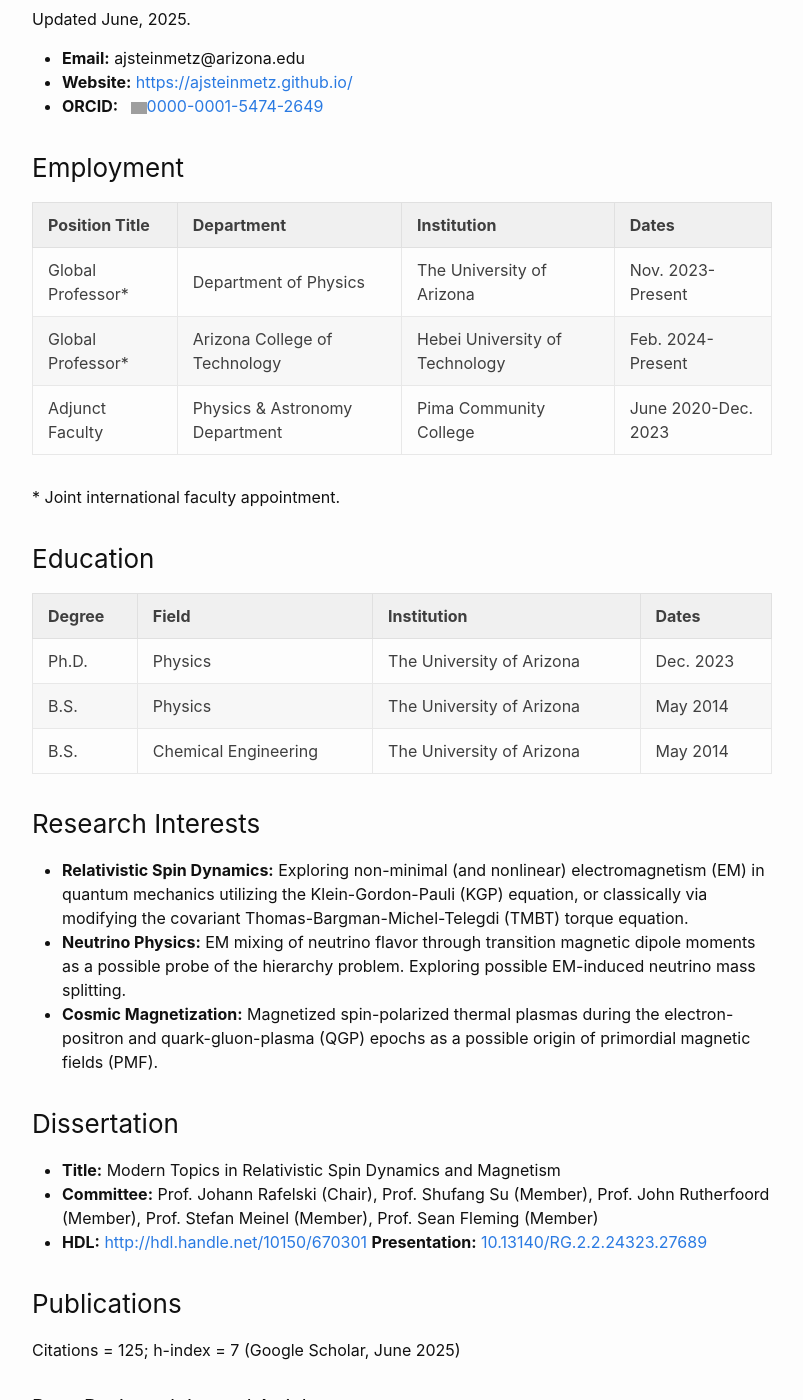
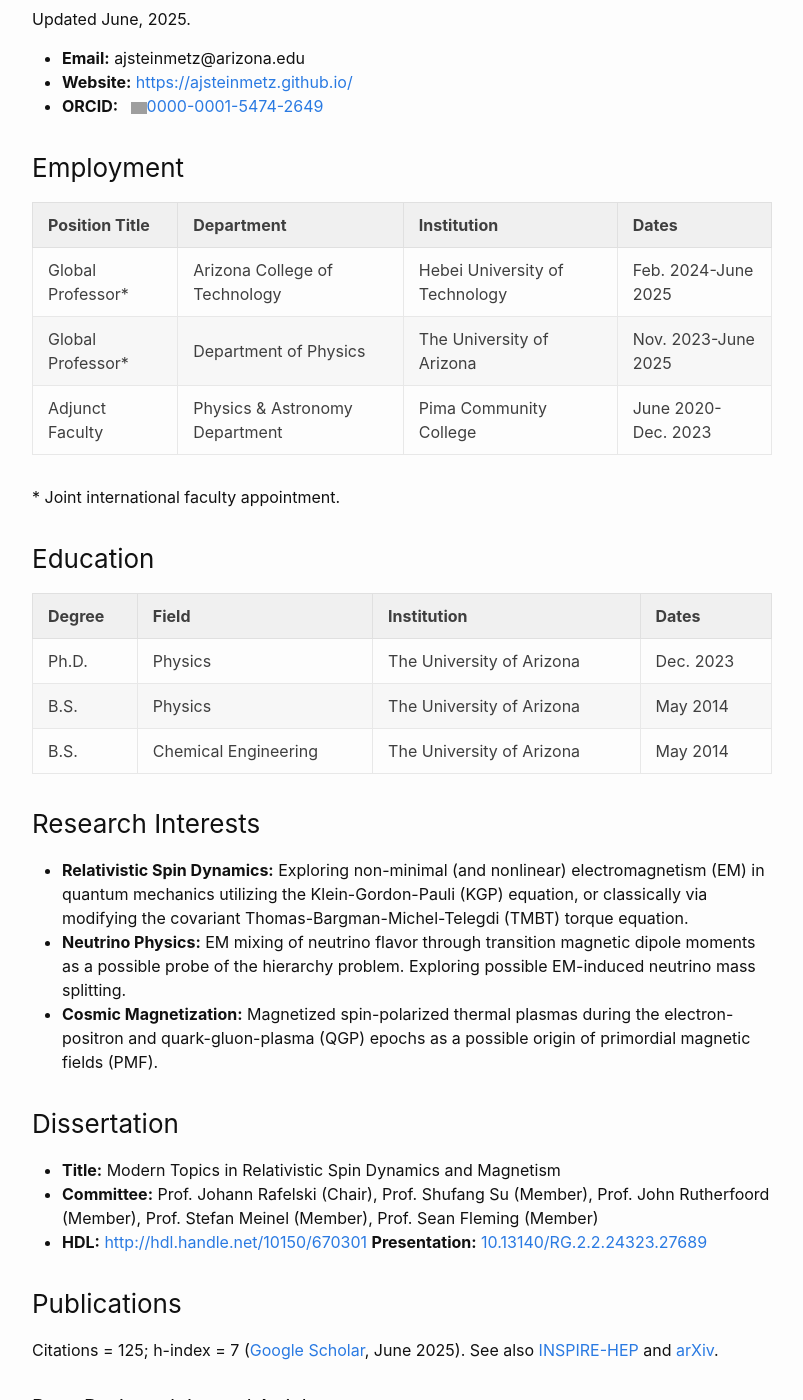
Before and after one commit to ajsteinmetz/ajsteinmetz.github.io, a Jekyll site: the page built from cv.md, in a window 1280 px wide and 1400 px high, scrolled down 217 px. Shown: the whole window, without its empty margins (238-1041 px from the left). Built offline with Jekyll 4.4.1, drawn with Linux system fonts in a browser that asks for light colours; our own code applies the rules of GitHub Pages for plain Markdown files; comment, search, counter and statistics services are not loaded; some of the changed lines change nothing that is shown; some of the changed text lies outside the part shown; grey boxes are pictures that could not be loaded.

Commit message:
Update cv.md

```diff
--- a/cv.md
+++ b/cv.md
@@ -12,8 +12,8 @@
 
 | Position Title        | Department                         | Institution                     | Dates                 |
 |----------------------|------------------------------------|---------------------------------|-----------------------|
-| Global Professor\*     | Department of Physics              | The University of Arizona       | Nov. 2023-Present   |
-| Global Professor\*     | Arizona College of Technology      | Hebei University of Technology  | Feb. 2024-Present   |
+| Global Professor\*     | Arizona College of Technology      | Hebei University of Technology  | Feb. 2024-June 2025   |
+| Global Professor\*     | Department of Physics              | The University of Arizona       | Nov. 2023-June 2025   |
 | Adjunct Faculty      | Physics & Astronomy Department     | Pima Community College          | June 2020-Dec. 2023 |
 
 \* Joint international faculty appointment.
@@ -40,7 +40,7 @@
 
 ### Publications
 
-Citations = 125; h-index = 7 (Google Scholar, June 2025)
+Citations = 125; h-index = 7 ([Google Scholar](https://scholar.google.com/citations?user=fJBK1GIAAAAJ), June 2025). See also [INSPIRE-HEP](https://inspirehep.net/authors/1796313) and [arXiv](https://arxiv.org/a/steinmetz_a_1.html).
 
 #### Peer-Reviewed Journal Articles
 
@@ -141,17 +141,11 @@
 
 ### Other Links and Websites
 
-Science:
-- [UA Faculty Page](https://w3.physics.arizona.edu/person/andrew-steinmetz)
-- [INSPIRE-HEP](https://inspirehep.net/authors/1796313)
-- [Google Scholar](https://scholar.google.com/citations?user=fJBK1GIAAAAJ)
-- [arXiv](https://arxiv.org/a/steinmetz_a_1.html)
-- [GitHub](https://github.com/ajsteinmetz)
 
-Socials:
-- [BlueSky](https://bsky.app/profile/ajsteinmetz.com)
-- [AstroBin](https://www.astrobin.com/users/djinn/)
-- [Wikipedia Userpage](https://en.wikipedia.org/wiki/User:CosmologicalDefect)
-- [LinkedIn](https://www.linkedin.com/in/ajsteinmetz/)
+| Professional   | Socials        |
+|----------------|----------------|
+| [UA Faculty Page](https://w3.physics.arizona.edu/person/andrew-steinmetz) | [BlueSky](https://bsky.app/profile/ajsteinmetz.com) |
+| [GitHub](https://github.com/ajsteinmetz) | [AstroBin](https://www.astrobin.com/users/djinn/) |
+| [LinkedIn](https://www.linkedin.com/in/ajsteinmetz/) | [Wikipedia Userpage](https://en.wikipedia.org/wiki/User:CosmologicalDefect) |
 
 My Erdős number is 5. [(Source)](https://mathscinet.ams.org/mathscinet/freetools/collab-dist?source=1443426&target=189017)
```
